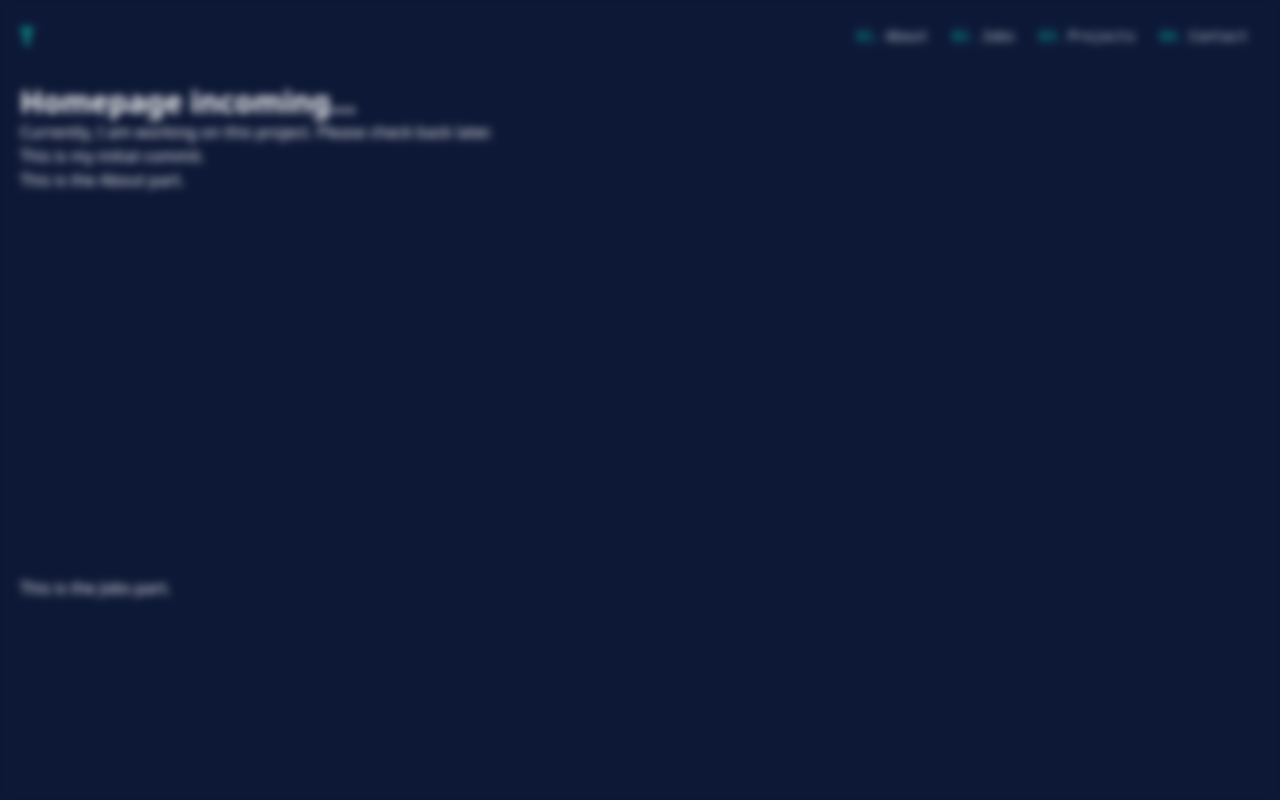
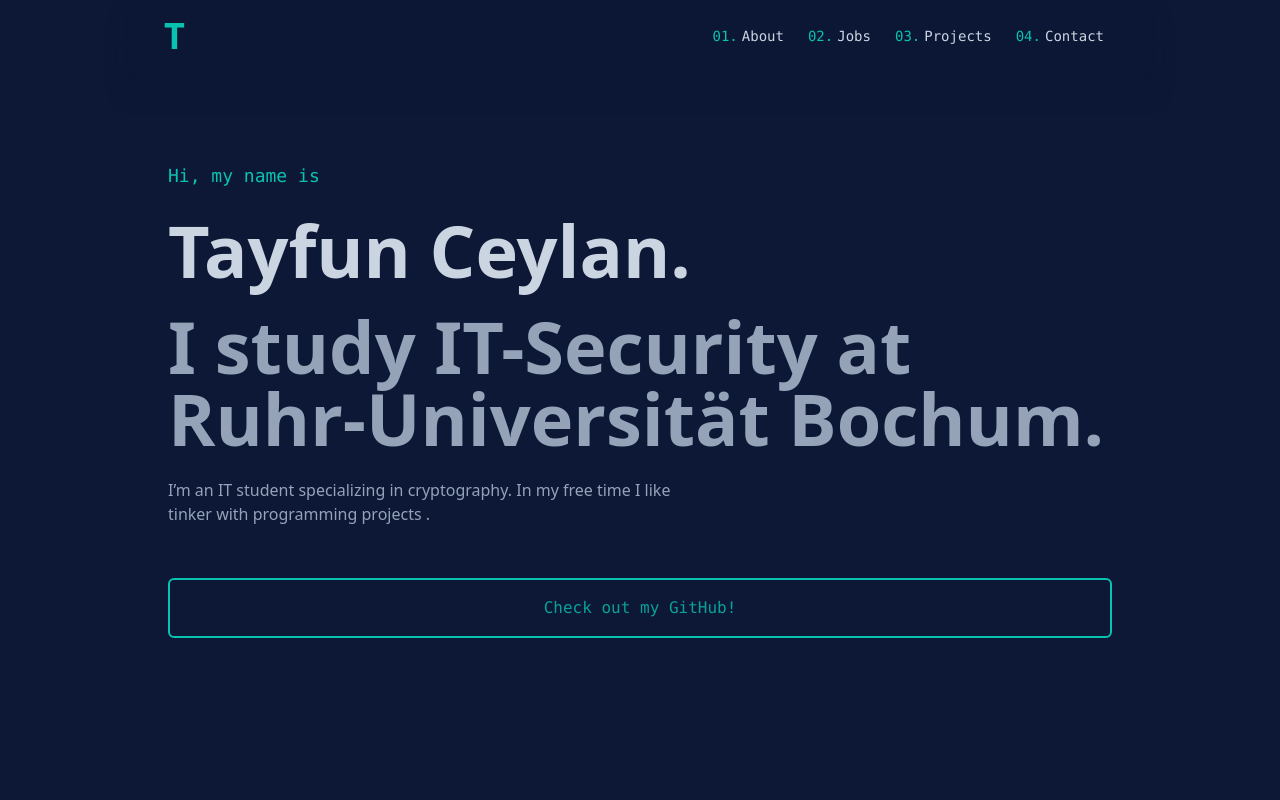
Before and after one commit to tayfunceylan/portfolio, a SvelteKit app: page / in a window 1280 px wide. Shown: the top 800 px of the page. Built offline with nearby package versions, Linux system fonts and the light colour scheme.

Commit message:
- added front page - added section component - added a few transitions

```diff
--- a/src/app.html
+++ b/src/app.html
@@ -8,7 +8,7 @@
 	</head>
 	<body
 		data-sveltekit-preload-data="hover"
-		class="mx-auto max-w-screen-xl bg-blue-zodiac-800 p-5 text-white"
+		class="mx-auto max-w-screen-lg bg-blue-zodiac-800 px-6 text-slate-400 transition-all duration-1000 sm:px-10"
 	>
 		<div style="display: contents">%sveltekit.body%</div>
 	</body>
--- a/src/routes/+page.svelte
+++ b/src/routes/+page.svelte
@@ -1,16 +1,79 @@
 <script>
 	import Navbar from './Navbar.svelte';
+	import Section from './Section.svelte';
 </script>
 
 <Navbar />
-<div class="text-3xl font-bold">Homepage incoming...</div>
-<p>
-	Currently, I am working on this project. Please check back later. <br />
-	This is my initial commit.
-</p>
-<div class="space-y-96">
-	<p id="about">This is the About part.</p>
-	<p id="jobs">This is the Jobs part.</p>
-	<p id="projects">This is the Projects part.</p>
-	<p id="contact">This is the Contact part.</p>
+
+<div
+	class="flex min-h-screen flex-col justify-center gap-4 py-24 transition-all duration-1000 md:gap-6"
+>
+	<p class="font-mono text-lg text-mint-tulip-500">Hi, my name is</p>
+	<p class="text-4xl font-bold text-slate-300 transition-all duration-1000 sm:text-5xl md:text-7xl">
+		Tayfun Ceylan.
+	</p>
+	<p class="text-4xl font-bold text-slate-400 transition-all duration-1000 sm:text-5xl md:text-7xl">
+		I study IT-Security at Ruhr-Universität Bochum.
+	</p>
+	<p class="max-w-lg">
+		I’m an IT student specializing in cryptography. In my free time I like tinker with programming
+		projects .
+	</p>
+	<button
+		class="mt-7 rounded-md border-2 border-mint-tulip-500 p-4 font-mono text-mint-tulip-500/80 transition-colors duration-500 hover:bg-mint-tulip-500/20 hover:text-mint-tulip-400"
+	>
+		Check out my GitHub!
+	</button>
 </div>
+
+<Section title="About Me" id="about">
+	<p class="text-center">
+		Helloo! My name is Tayfun and I enjoy creating things. My interest in programming started back
+		in 2018 when I was in school. I decided that I want to get notified if there were changes on our
+		substition schedules (Vertretungungsplan). So I began teaching myself Python and hooking that
+		script on a Raspberry Pi. It didn't last long until my classmates wanted to take advantage of
+		the program as well. It became very popular at school. In the end there were approximately 150
+		registered users. I was constantly adding new features to the program and had a lot of fun. —
+		turns out web scraping our schedule at school taught me a lot about Python, managing a server
+		and programming in general! Fast-forward to today, and I’ve had the privilege of studying
+		IT-Security at Ruhr-Universität Bochum. Here are a few technologies I’ve been working with
+		recently:
+	</p>
+</Section>
+
+<Section title="Where I’ve Worked" id="jobs">
+	<p class="text-center">
+		Currently I'm working as a student assistant... Lorem ipsum dolor sit amet, consetetur
+		sadipscing elitr, sed diam nonumy eirmod tempor invidunt ut labore et dolore magna aliquyam
+		erat, sed diam voluptua. At vero eos et accusam et justo duo dolores et ea rebum. Stet clita
+		kasd gubergren, no sea takimata sanctus est Lorem ipsum dolor sit amet. Lorem ipsum dolor sit
+		amet, consetetur sadipscing elitr, sed diam nonumy eirmod tempor invidunt ut labore et dolore
+		magna aliquyam erat, sed diam voluptua. At vero eos et accusam et justo duo dolores et ea rebum.
+		Stet clita kasd gubergren, no sea takimata sanctus est Lorem ipsum dolor sit amet.
+	</p>
+</Section>
+
+<Section title="What I’ve Built" id="projects">
+	<p class="text-center">
+		Here are a few projects I’ve worked on recently. Want to see more? Email me. Lorem ipsum dolor
+		sit amet, consetetur sadipscing elitr, sed diam nonumy eirmod tempor invidunt ut labore et
+		dolore magna aliquyam erat, sed diam voluptua. At vero eos et accusam et justo duo dolores et ea
+		rebum. Stet clita kasd gubergren, no sea takimata sanctus est Lorem ipsum dolor sit amet. Lorem
+		ipsum dolor sit amet, consetetur sadipscing elitr, sed diam nonumy eirmod tempor invidunt ut
+		labore et dolore magna aliquyam erat, sed diam voluptua. At vero eos et accusam et justo duo
+		dolores et ea rebum. Stet clita kasd gubergren, no sea takimata sanctus est Lorem ipsum dolor
+		sit amet.
+	</p>
+</Section>
+
+<Section title="Get In Touch" id="contact">
+	<p class="text-center">
+		Feel free to get in touch. You can find me on these social media platforms.
+	</p>
+	<a
+		href="https://www.xing.com/profile/Tayfun_Ceylan3"
+		class="mx-auto mt-2 w-fit rounded-md border-2 border-mint-tulip-500 p-4 font-mono text-mint-tulip-500/80 transition-colors duration-500 hover:bg-mint-tulip-500/20 hover:text-mint-tulip-400"
+	>
+		Say Hello
+	</a>
+</Section>
--- a/src/routes/Navbar.svelte
+++ b/src/routes/Navbar.svelte
@@ -1,16 +1,17 @@
 <script lang="ts">
 	import Logo from '$lib/svg/Logo.svelte';
 
-	let open = true;
+	let open = false;
 	const toggle = () => (open = !open);
 	const sections = ['About', 'Jobs', 'Projects', 'Contact'];
 </script>
 
-<nav class="h-16">
-	<div class="mx-auto flex justify-between">
-		<a href="/" class="text-2xl font-semibold text-mint-tulip-500">T</a>
+<nav
+	class="fixed left-1/2 top-0 z-10 flex w-full max-w-screen-lg -translate-x-1/2 items-center justify-between bg-blue-zodiac-800/85 px-7 py-4 shadow-xl shadow-blue-zodiac-800 backdrop-blur-md transition-all duration-1000 md:px-9"
+>
+	<a href="/" class="text-4xl font-semibold text-mint-tulip-500">T</a>
 	<label class="peer relative size-10 text-mint-tulip-500 md:hidden">
-			<div class="absolute left-1/2 top-1/2">
+		<div class="absolute left-3/4 top-1/2">
 			<input type="checkbox" class="peer hidden" bind:checked={open} />
 			<span
 				class="absolute z-20 h-1 w-7 -translate-x-[calc(50%+7px)] -translate-y-[calc(50%+10px)] scale-x-150 bg-current transition duration-500 ease-in
@@ -21,6 +22,7 @@
 			></span>
 			<span
 				class="absolute z-20 h-1 w-7 -translate-x-1/2 -translate-y-1/2 bg-current transition duration-500 ease-in
+						peer-checked:translate-y-4
 						peer-checked:opacity-0
 					"
 			></span>
@@ -31,35 +33,40 @@
 						peer-checked:scale-100
 					"
 			></span>
-			</div>
-		</label>
 			<div
-			class="fixed left-0 top-0 h-screen w-screen peer-has-[:checked]:backdrop-blur-sm
+				class="scroll group pointer-events-none fixed left-0 top-0 flex h-screen translate-x-[0vw] flex-nowrap transition duration-1000 peer-checked:-translate-x-[100vw]"
+			>
+				<button
+					class="pointer-events-auto h-full w-[125vw] opacity-0 backdrop-blur-sm transition duration-1000
+						peer-checked:group-[]:block
+						peer-checked:group-[]:opacity-100
 					"
-		></div>
+					onclick={toggle}
+				/>
 				<div
-			class="pointer-events-none fixed right-0 top-0 flex h-full w-9/12 max-w-96 translate-x-96 flex-col items-center justify-center bg-blue-zodiac-700 pt-16 backdrop-blur-sm transition duration-500
-				ease-out peer-has-[:checked]:translate-x-0 peer-has-[:checked]:bg-blue-zodiac-700/50 md:!translate-x-96
-			"
+					class="pointer-events-none flex h-full w-[75vw] flex-col items-center justify-center bg-blue-zodiac-700 ease-out"
 				>
 					{#each sections as section, i}
 						<a
 							href="#{section.toLowerCase()}"
-					class="group pointer-events-auto space-y-0.5 py-4"
+							class="group/section pointer-events-auto space-y-0.5 py-4"
 							onclick={toggle}
 						>
 							<div class="text-center font-mono text-lg text-mint-tulip-500">
 								{(i + 1).toString().padStart(2, '0')}.
 							</div>
 							<div
-						class="text-center font-mono text-lg text-slate-400 transition duration-300 group-hover:text-mint-tulip-500"
+								class="text-center font-mono text-lg text-slate-400 transition duration-300 group-hover/section:text-mint-tulip-500"
 							>
 								{section}
 							</div>
 						</a>
 					{/each}
 				</div>
-		<div class="hidden w-full md:flex md:w-auto">
+			</div>
+		</div>
+	</label>
+	<div class="hidden md:flex">
 		{#each sections as section, i}
 			<a
 				href="#{section.toLowerCase()}"
@@ -77,5 +84,4 @@
 			</a>
 		{/each}
 	</div>
-	</div>
 </nav>
--- /dev/null
+++ b/src/routes/Section.svelte
@@ -0,0 +1,15 @@
+<script lang="ts">
+	import { getSectionCounter } from './counter';
+	export let title: string;
+    export let id: string;
+</script>
+
+<div class="flex min-h-screen flex-col gap-4 py-24" {id}>
+	<div class="flex items-center gap-3 text-nowrap font-mono">
+		<div class="h-0.5 w-full bg-slate-500"></div>
+		<span class="text-lg text-mint-tulip-500">{getSectionCounter()}</span>
+		<span class="text-xl font-semibold text-slate-300">{title}</span>
+		<div class="h-0.5 w-full bg-slate-500"></div>
+	</div>
+	<slot />
+</div>
--- /dev/null
+++ b/src/routes/counter.ts
@@ -0,0 +1,3 @@
+let sectionCounter = 1;
+
+export const getSectionCounter = () => `${(sectionCounter++).toString().padStart(2, '0')}.`;
```
Also changed, not shown: src/routes/+layout.ts (line endings or trailing spaces). Lines whose indentation alone changed are shown as unchanged.
